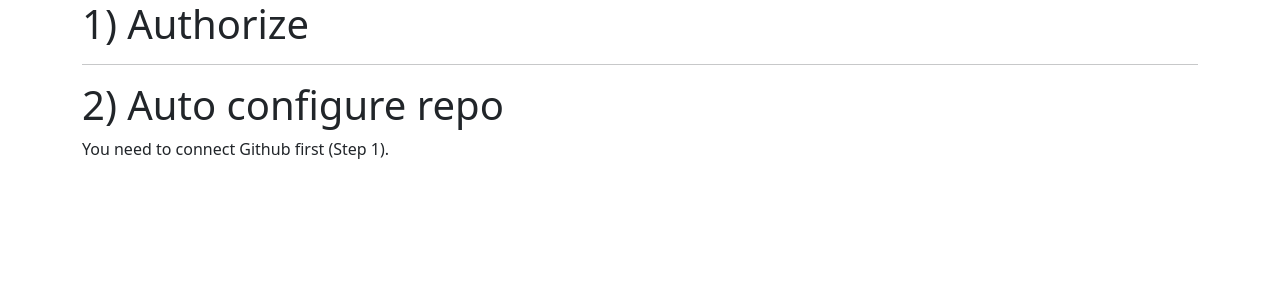
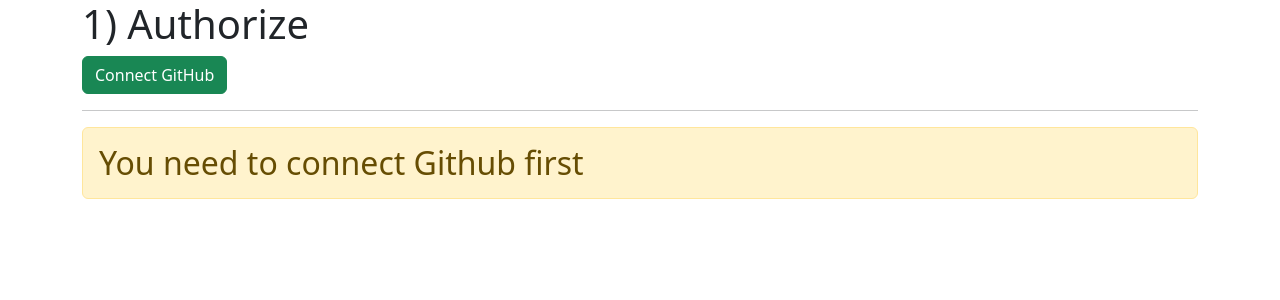
Before and after one commit to KarmaComputing/git-automation, a Python web app: template src/templates/index.html in a window 1280 px wide. Shown: the top 300 px of the page. Run offline with Jinja, Linux system fonts and the light colour scheme; the template is opened without the code that fills it, so the values that code supplies are empty.

Commit message:
tidy ui little

```diff
--- a/src/templates/index.html
+++ b/src/templates/index.html
@@ -7,31 +7,30 @@
     <div class="container">
     <h1>1) Authorize</h2>
 
-    <a href="{{ github_authorize_url }}">{{ github_authorize_url }}</a>
+    <a href="{{ github_authorize_url }}" class="btn btn-success">Connect GitHub</a>
+    <hr />
+    {% if session.get('access_token', None) is sameas None %}
+    <h2 class="alert alert-warning">You need to connect Github first</h2>
+    {% else %}
+      <h2 class="alert alert-success">Congrats, Github is connected!</h2>
+      <hr />
 
+    <h1>2) Auto configure repo</h2>
 
-    <hr />
-<!-- "feature flag"
+    <!-- #container
     <div id="container" style="display: flex">
       <div>
-        <h2>New Repo</h2>
+        <h2>Create new repo (or choose existing repo below)</h2>
         <form id="make_new_repo">
         <label for="new_repo_name">New repo name:</label>
         <input type="new_repo_name" id="new_repo_name" required />
         <input type="submit" value="Make new repo" />
         </form>
       </div>
-    </div><!-- end #container
--->
+    </div>
+    <!-- end #container -->
 
-
-    <h1>2) Auto configure repo</h2>
-    {% if session.get('access_token', None) is sameas None %}
-      You need to connect Github first (Step 1).
-    {% else %}
-      <h2>Congrats! Github is connected.</h2>
-      <p>Now enter the repo url you want to configure</p>
-      <p>e.g. https://github.com/my-username/my-repo-name</p>
+    <h2>Choose existing repo</h2>
     <form id="form" action="/configure-repo" method="post">
 
       <label for="repo-choice">Select your repo:</label><br />
```
Lines whose indentation alone changed are shown as unchanged.
